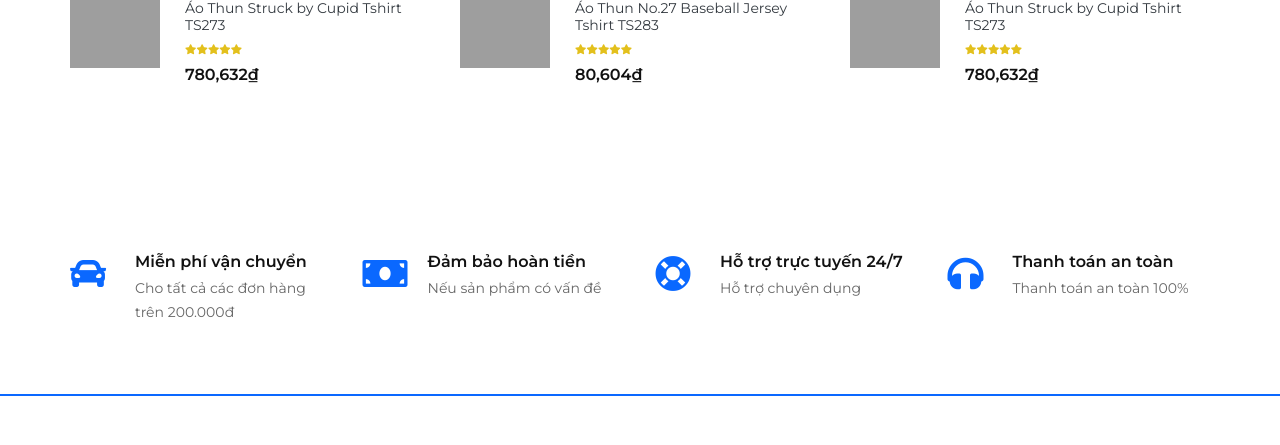
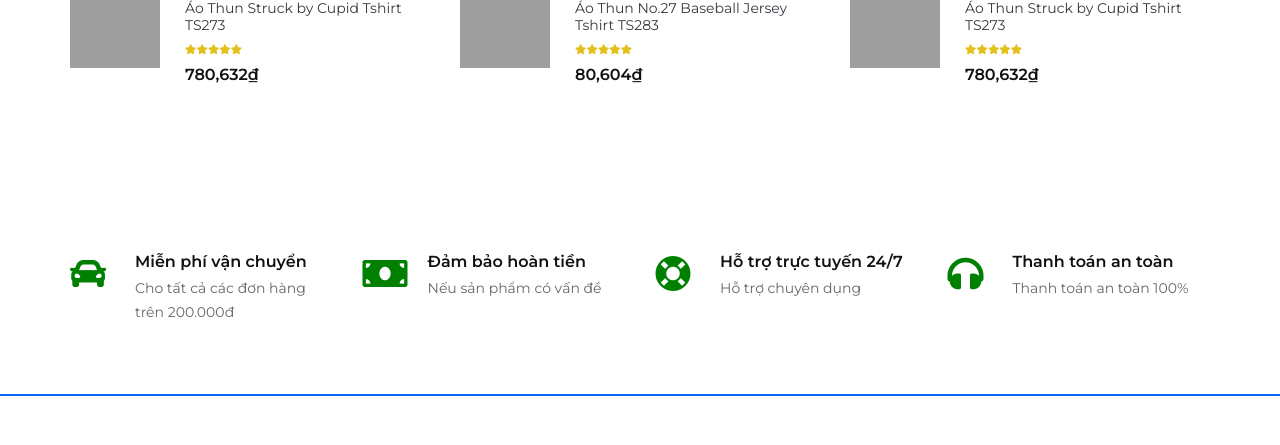
Before and after one commit to dd-datt/BTL_BanQuanAo, a PHP site: page /BTL_BanQuanAo/ in a window 1280 px wide. Shown: the part 1730-2175 px from the top of the page. Run offline with PHP 8.4, Linux system fonts and the light colour scheme; data comes from the database, SQL or seed files in the repository; some libraries are stand-ins or nearby versions; grey boxes are pictures that could not be loaded.

Commit message:
sửa lại màu Services sang xanh lá

```diff
--- a/public/css/style.css
+++ b/public/css/style.css
@@ -796,7 +796,7 @@ ol {
 }
 .services__item i {
   font-size: 36px;
-  color: #0a68ff;
+  color: green;
   position: absolute;
   left: 0;
   top: 4px;
```
